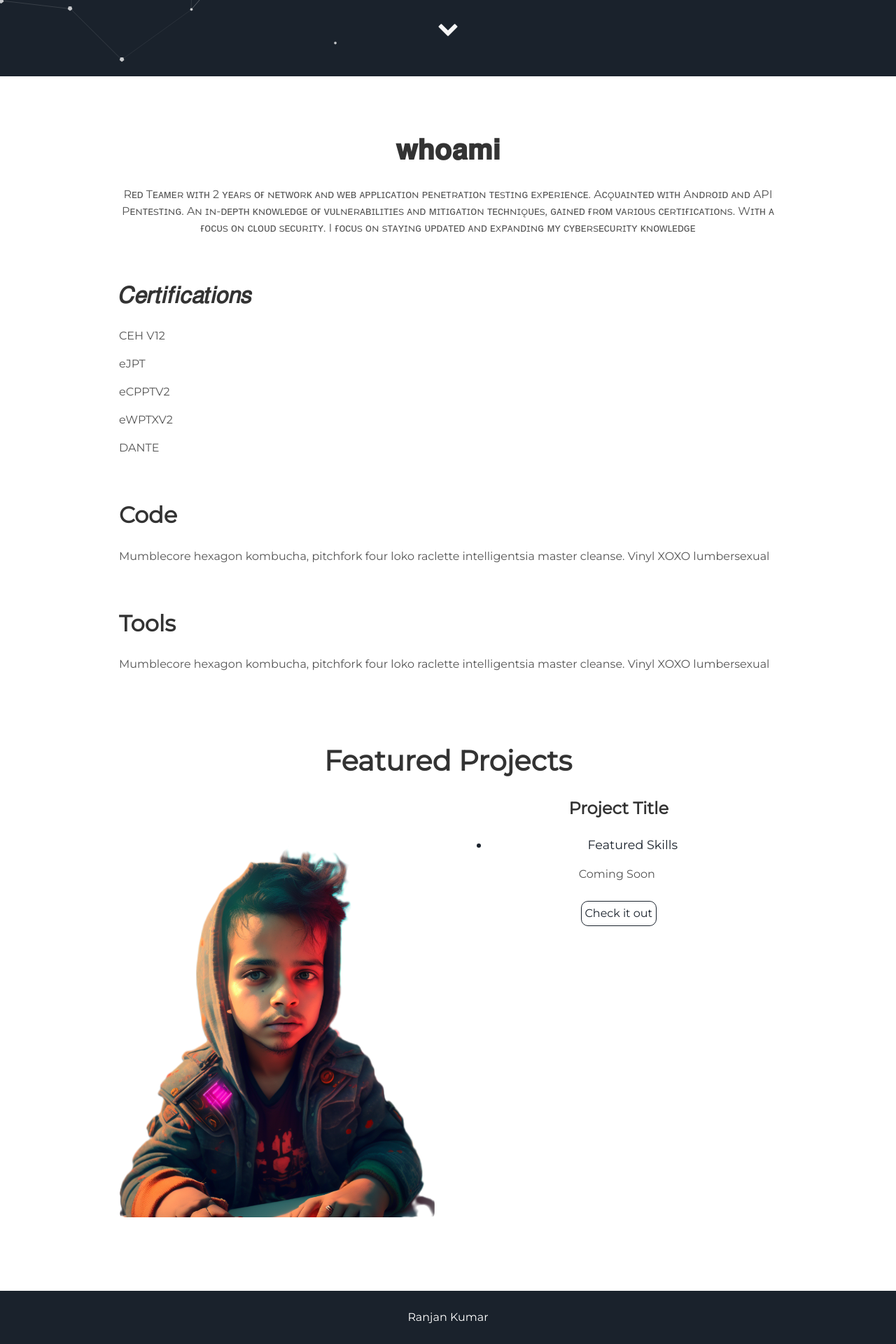
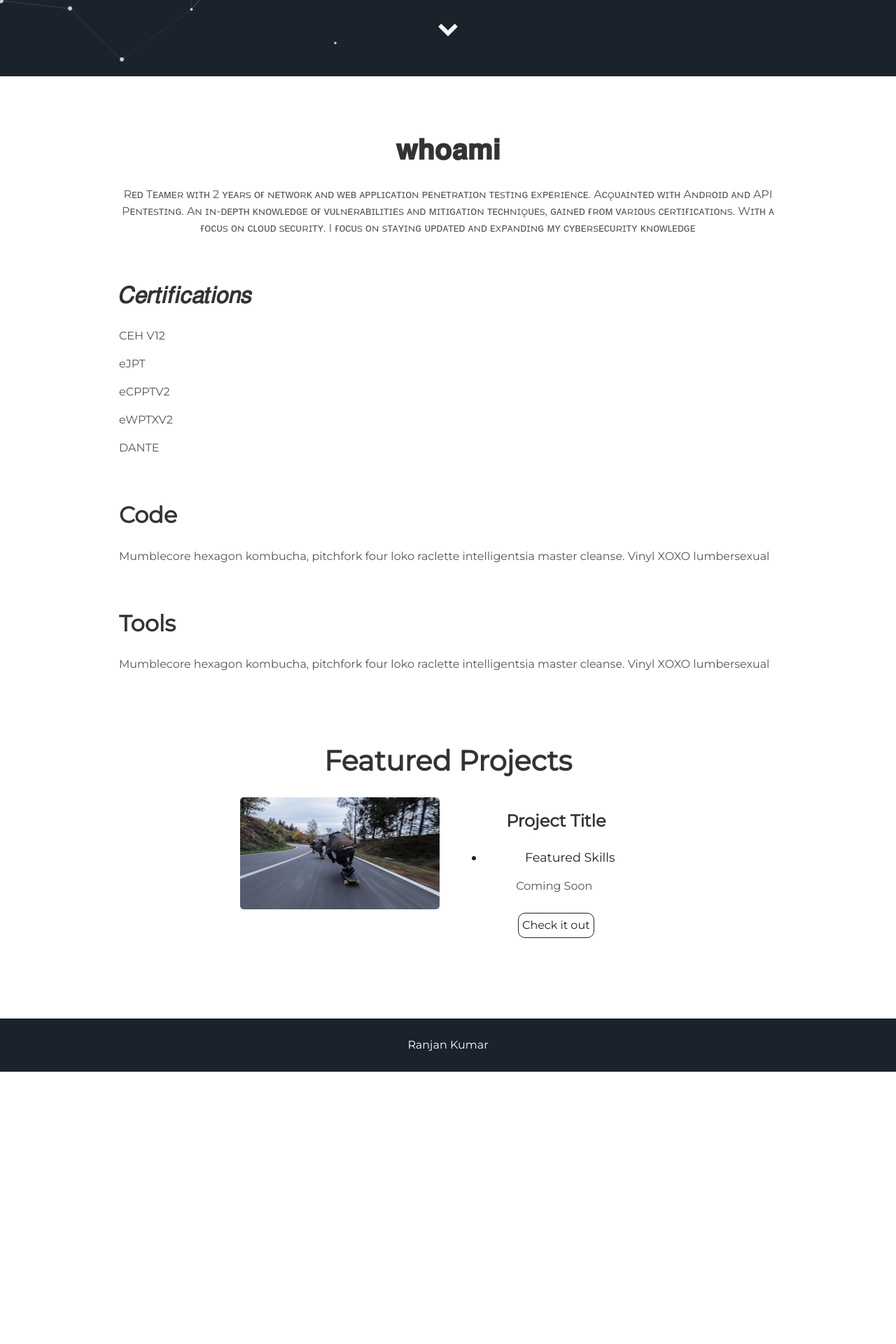
Before and after one commit to kabir0104k/whoami, a Jekyll site: the page built from index.html, in a window 1280 px wide. Shown: the part 791-2711 px from the top of the page at 70% size. Built offline with Jekyll 4.4.1, drawn with Linux system fonts in a browser that asks for light colours; after the commit the page ends 2322 px from its top, so only the background shows below that.

Commit message:
Update projects.html

```diff
--- a/_includes/projects.html
+++ b/_includes/projects.html
@@ -2,7 +2,7 @@
   <h1> Featured Projects </h1>
 <div class="user-projects">
   <div class="images-left">
-    <img alt="kabir" src="{{ "/assets/img/kabir.png" | prepend: site.baseurl }}" />
+    <img alt="kabir" src="{{ "/assets/img/skate.jpg" | prepend: site.baseurl }}" />
   </div>
   <div class="contents-right">
     <h3> Project Title </h3>
@@ -10,6 +10,6 @@
       <li> Featured Skills</li>
     </ul>
     <p>Coming Soon</p>
-    <a class="project-link" href="https://github.com/Kabir0104k">Check it out</a>
+    <a class="project-link" href="#">Check it out</a>
   </div>
 </div>
```
